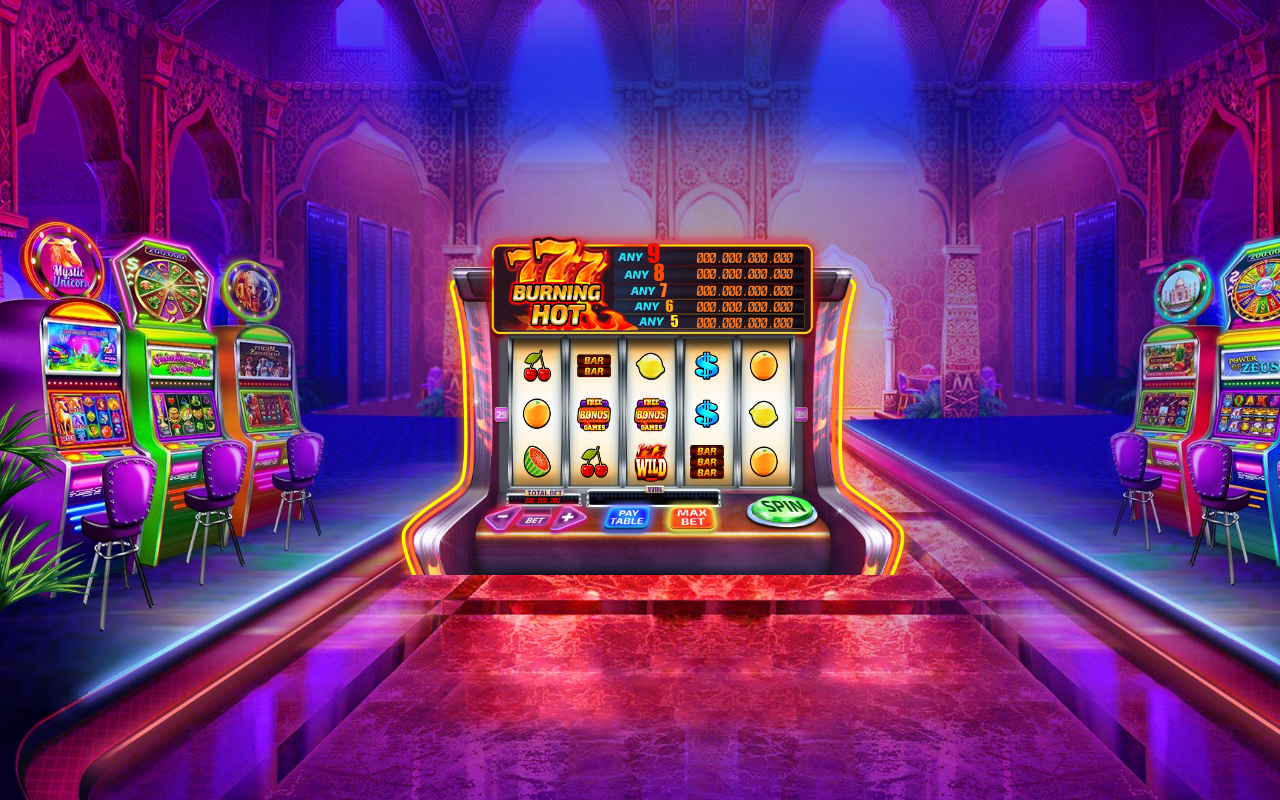
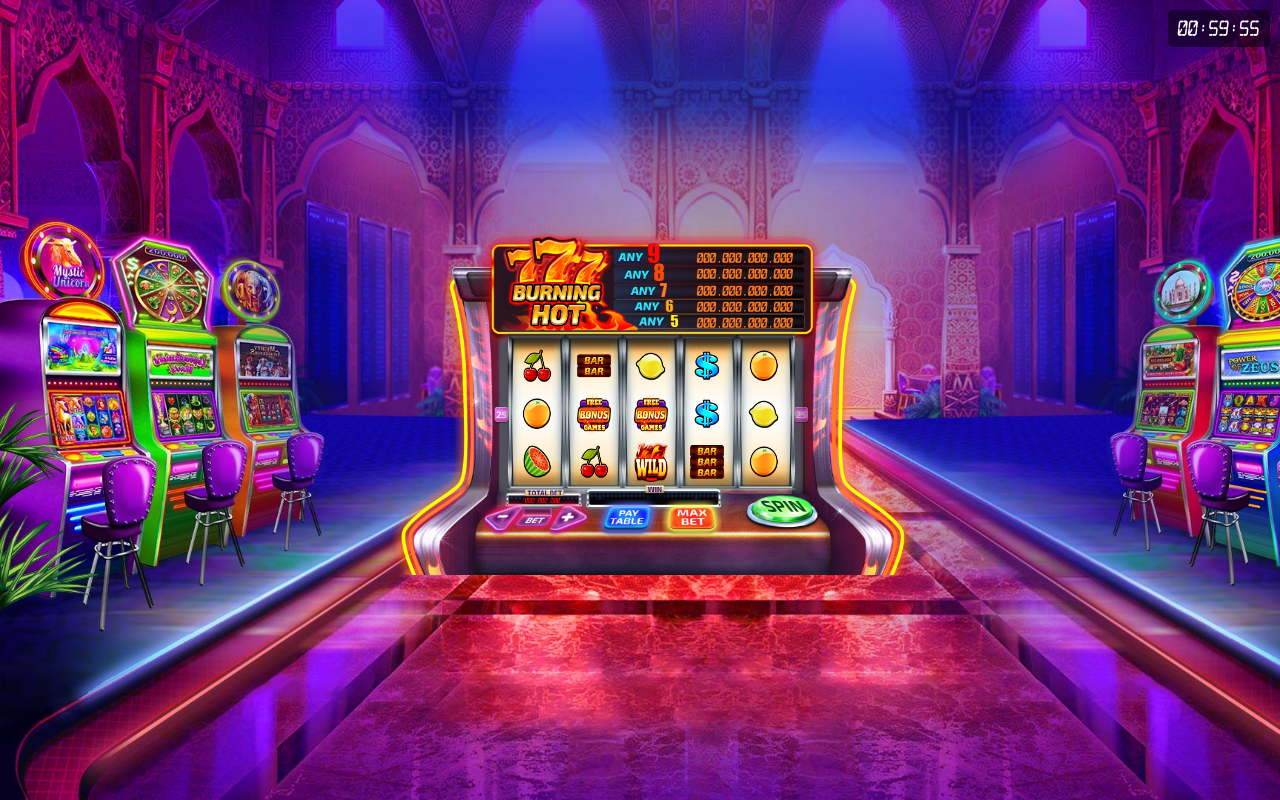
Before and after one commit to PNadya90/baba-test, an Angular app: page /slot/1 in a window 1280 px wide. Built offline with nearby package versions, Linux system fonts and the light colour scheme.

Commit message:
added countdown

```diff
--- a/src/app/app.component.html
+++ b/src/app/app.component.html
@@ -1 +1,2 @@
+<app-countdown-clock></app-countdown-clock>
 <router-outlet />
--- a/src/app/app.component.ts
+++ b/src/app/app.component.ts
@@ -1,10 +1,11 @@
 import { Component } from '@angular/core';
 import { RouterOutlet } from '@angular/router';
+import { CountdownClockComponent } from './shared/components/countdown-clock/countdown-clock.component';
 
 @Component({
   selector: 'app-root',
   standalone: true,
-  imports: [RouterOutlet],
+  imports: [RouterOutlet, CountdownClockComponent],
   templateUrl: './app.component.html',
   styleUrl: './app.component.scss'
 })
--- /dev/null
+++ b/src/app/shared/components/countdown-clock/countdown-clock.component.html
@@ -0,0 +1,3 @@
+<div class="countdown-timer">
+    {{ getFormattedTime() }}
+  </div>
--- /dev/null
+++ b/src/app/shared/components/countdown-clock/countdown-clock.component.scss
@@ -0,0 +1,11 @@
+.countdown-timer {
+    position: fixed;
+    top: 10px;
+    right: 10px;
+    font-size: 1rem;
+    background-color: rgba(0, 0, 0, 0.5);
+    color: white;
+    padding: 10px;
+    border-radius: 5px;
+    z-index: 100;
+  }
--- /dev/null
+++ b/src/app/shared/components/countdown-clock/countdown-clock.component.ts
@@ -0,0 +1,51 @@
+import { Component, OnInit, OnDestroy } from '@angular/core';
+import { interval, Subscription } from 'rxjs';
+
+@Component({
+  selector: 'app-countdown-clock',
+  templateUrl: './countdown-clock.component.html',
+  styleUrls: ['./countdown-clock.component.scss'],
+  standalone: true,
+  imports: []
+})
+
+export class CountdownClockComponent implements OnInit, OnDestroy {
+  private timerSubscription!: Subscription;
+  private INITIAL_TIME = 3600;
+  public timeLeft: number = this.INITIAL_TIME;
+
+  ngOnInit(): void {
+    this.startCountdown();
+  }
+
+  ngOnDestroy(): void {
+    if (this.timerSubscription) {
+      this.timerSubscription.unsubscribe();
+    }
+  }
+
+  private startCountdown(): void {
+    this.timerSubscription = interval(1000).subscribe(() => {
+      if (this.timeLeft > 0) {
+        this.timeLeft--;
+      } else {
+        this.resetTimer();
+      }
+    });
+  }
+
+  private resetTimer(): void {
+    this.timeLeft = this.INITIAL_TIME;
+  }
+
+  public getFormattedTime(): string {
+    const hours = Math.floor(this.timeLeft / 3600);
+    const minutes = Math.floor((this.timeLeft % 3600) / 60);
+    const seconds = this.timeLeft % 60;
+    return `${this.pad(hours)}:${this.pad(minutes)}:${this.pad(seconds)}`;
+  }
+
+  private pad(num: number): string {
+    return num.toString().padStart(2, '0');
+  }
+}
--- a/src/app/shared/components/jackpot/jackpot.component.html
+++ b/src/app/shared/components/jackpot/jackpot.component.html
@@ -1,7 +1,3 @@
 <div class="number-counter">
-  @if(!currentNumber){
-  {{initialValue}}
-  } @else{
-  {{ currentNumber | number:'1.0-0' }}
-  }
+  {{ currentNumber? (currentNumber | number:'1.0-0'): initialValue }}
 </div>
--- a/src/app/slot-machine-page/components/slot-page/slot-page.component.html
+++ b/src/app/slot-machine-page/components/slot-page/slot-page.component.html
@@ -1,10 +1,10 @@
 <div class="slot-page-container">
     @if(!slotId){
-        <div class="message-container">
-            {{message}}
-            <button class="back-btn" (click)="goBackToLobby()">Back to Lobby</button>
-        </div>
+    <div class="message-container">
+        {{message}}
+        <button class="back-btn" [routerLink]="['/']">Back to Lobby</button>
+    </div>
     } @else {
-        <app-slot-machine></app-slot-machine>
+    <app-slot-machine></app-slot-machine>
     }
 </div>
--- a/src/app/slot-machine-page/components/slot-page/slot-page.component.ts
+++ b/src/app/slot-machine-page/components/slot-page/slot-page.component.ts
@@ -1,11 +1,11 @@
 import { Component, OnInit } from '@angular/core';
-import { ActivatedRoute, Router } from '@angular/router';
+import { ActivatedRoute, RouterModule } from '@angular/router';
 import { SlotMachineComponent } from "../slot-machine/slot-machine.component";
 
 @Component({
   selector: 'app-slot-page',
   standalone: true,
-  imports: [SlotMachineComponent],
+  imports: [SlotMachineComponent, RouterModule],
   templateUrl: './slot-page.component.html',
   styleUrl: './slot-page.component.scss'
 })
@@ -15,16 +15,11 @@ export class SlotPageComponent implements OnInit {
   public slotId: number | undefined;
 
   constructor(
-    private route: ActivatedRoute,
-    public router: Router
+    private route: ActivatedRoute
   ) {
 
   }
   ngOnInit(): void {
     this.slotId = +this.route.snapshot.paramMap.get('id')!;
   }
-
-  public goBackToLobby() {
-    this.router.navigate(['/'])
-  }
 }
```
Also changed, not shown: 1 other file (tests, documents, lock files or other folders).
